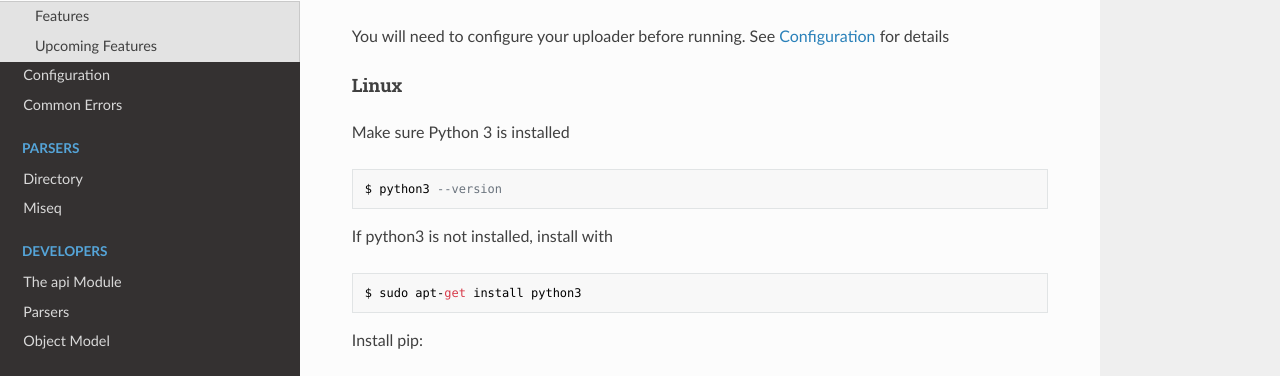
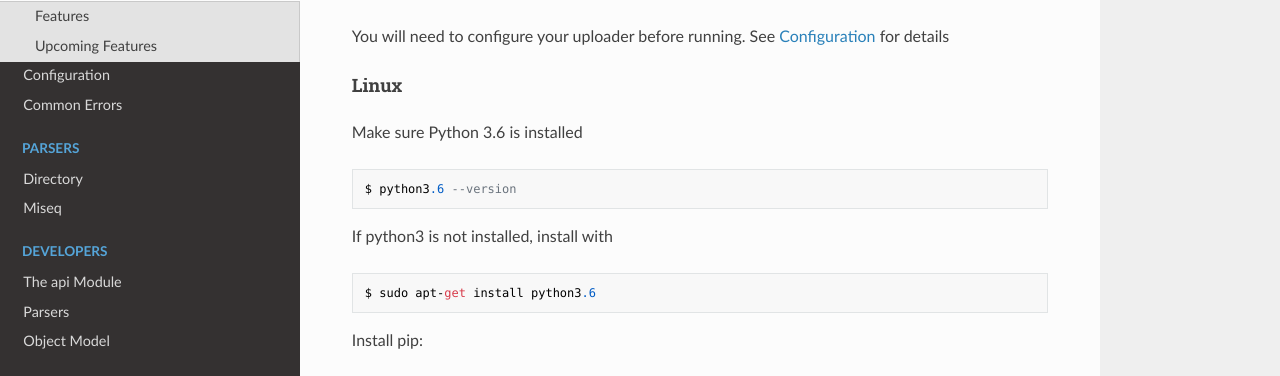
Before and after one commit to phac-nml/irida-uploader, an MkDocs documentation site: the page built from docs/index.md, in a window 1280 px wide and 900 px high, scrolled down 809 px. Shown: the part 135-511 px from the top of the window. Built offline with MkDocs 1.6.1, drawn with Linux system fonts in a browser that asks for light colours; nearby versions of some CDN libraries.

Commit message:
restricted install to 3.6, updated docs

```diff
--- a/docs/index.md
+++ b/docs/index.md
@@ -35,13 +35,13 @@ You will need to configure your uploader before running. See [Configuration](con
 
 #### Linux
 
-Make sure Python 3 is installed
+Make sure Python 3.6 is installed
 
-    $ python3 --version
+    $ python3.6 --version
 
 If python3 is not installed, install with
 
-    $ sudo apt-get install python3
+    $ sudo apt-get install python3.6
 
 Install pip:
 
```
Also changed, not shown: 1 other file.
